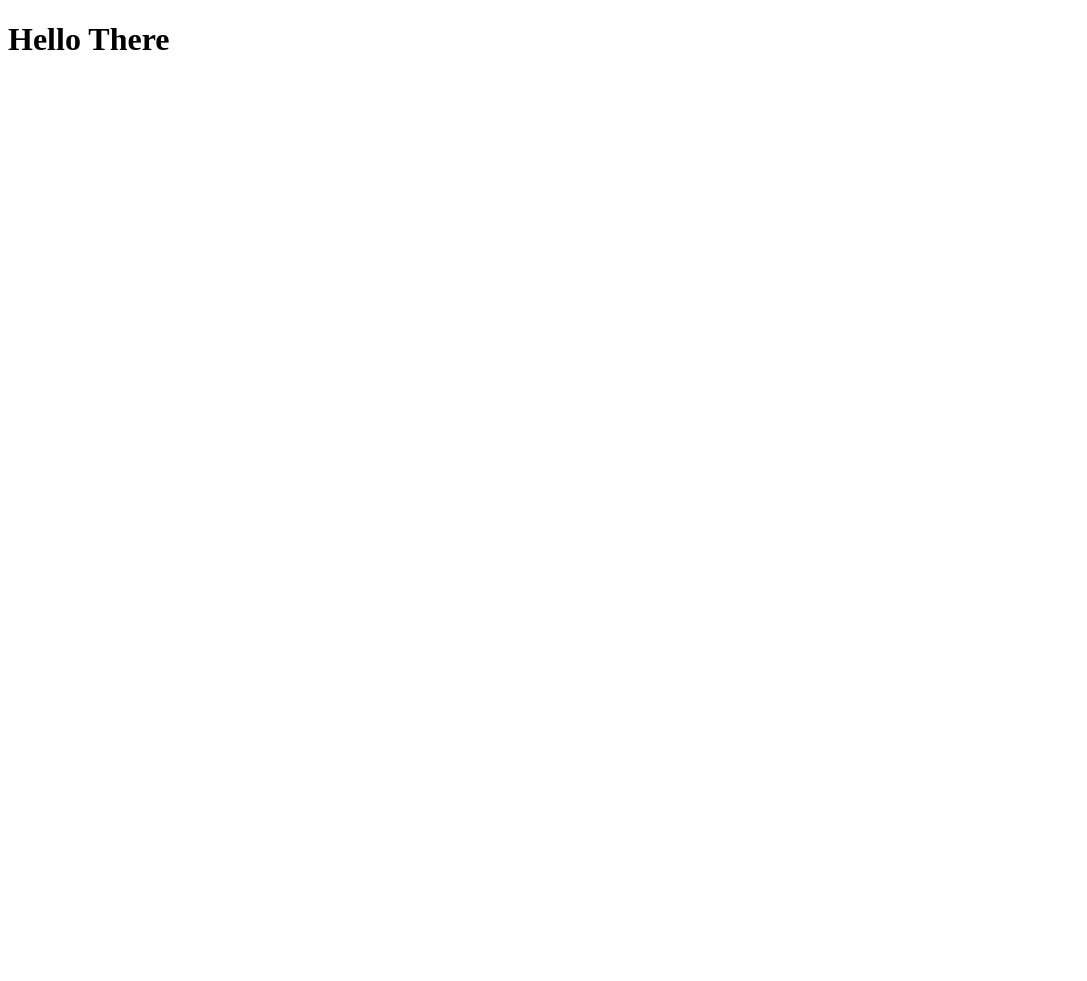
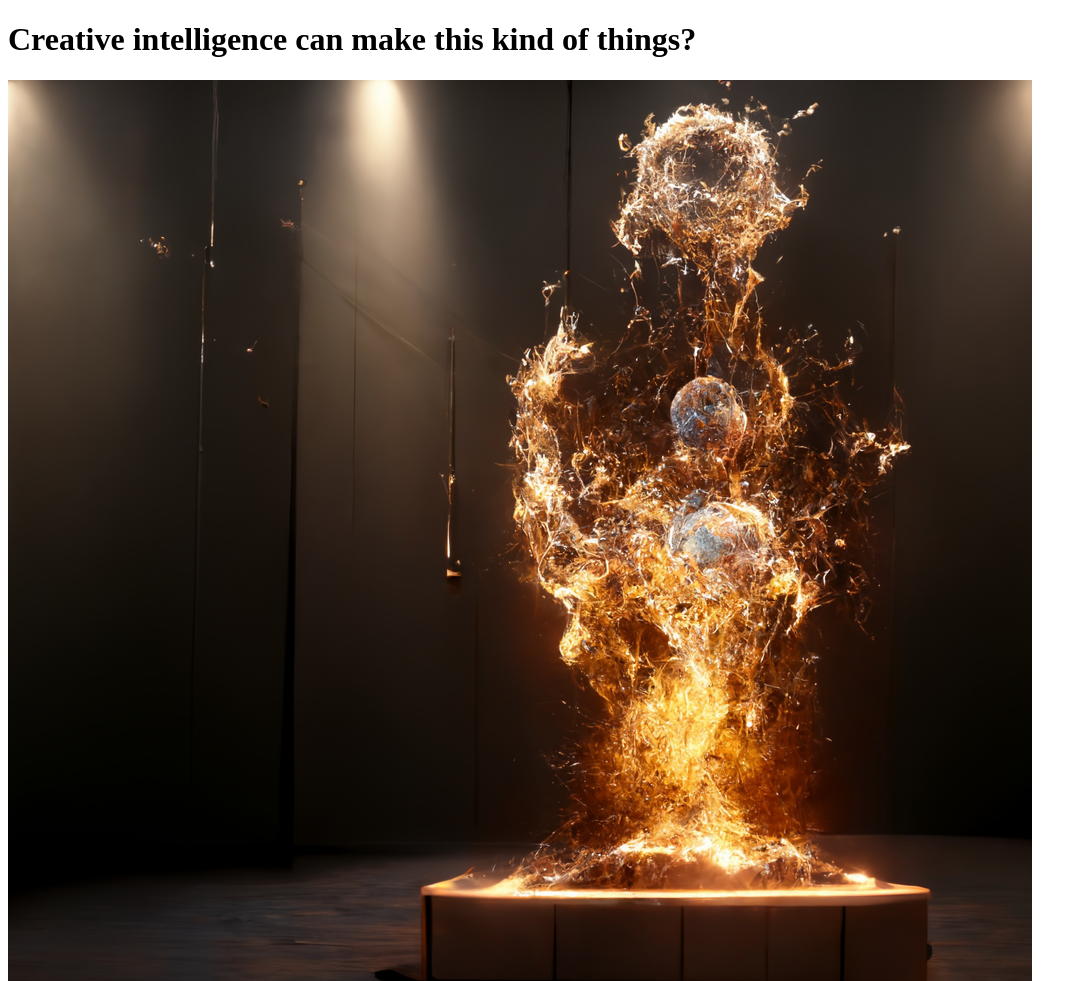
Before and after one commit to SDP-1/My-Eportfolio, a plain HTML site: page index.html in a window 1280 px wide. Shown: the top 981 px of the page, without its empty margins (0-1087 px from the left). Before the commit the page ends 800 px from the top, so only its background shows below. Drawn offline with Linux system fonts and the light colour scheme.

Commit message:
add photo

```diff
--- a/Index.html
+++ b/index.html
@@ -5,6 +5,9 @@
     <title>Title</title>
 </head>
 <body>
-<h1>Hello There</h1>
+
+<h1>Creative intelligence can make this kind of things?</h1>
+<img src="assets/photo.png" alt="">
+
 </body>
 </html>
```
Also changed, not shown: assets/photo.png (added).
